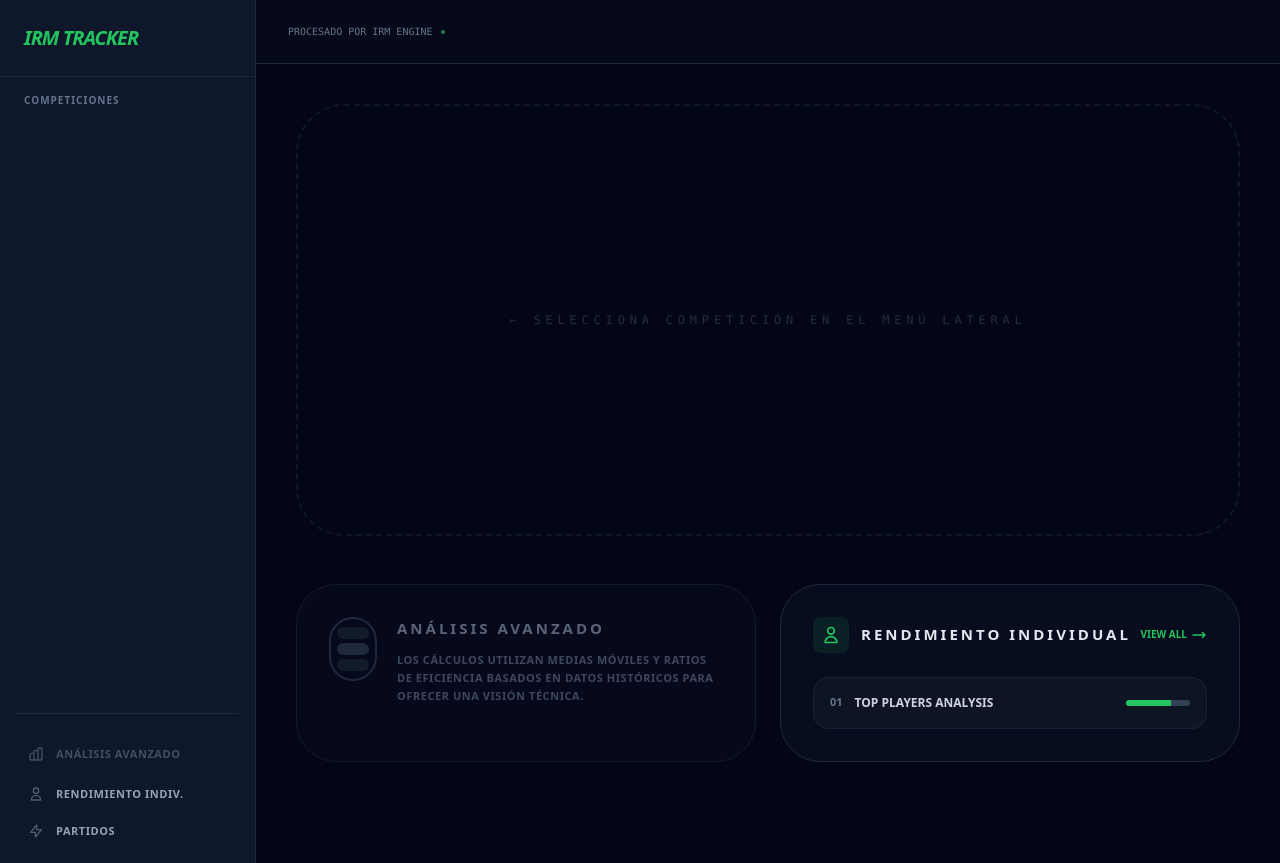
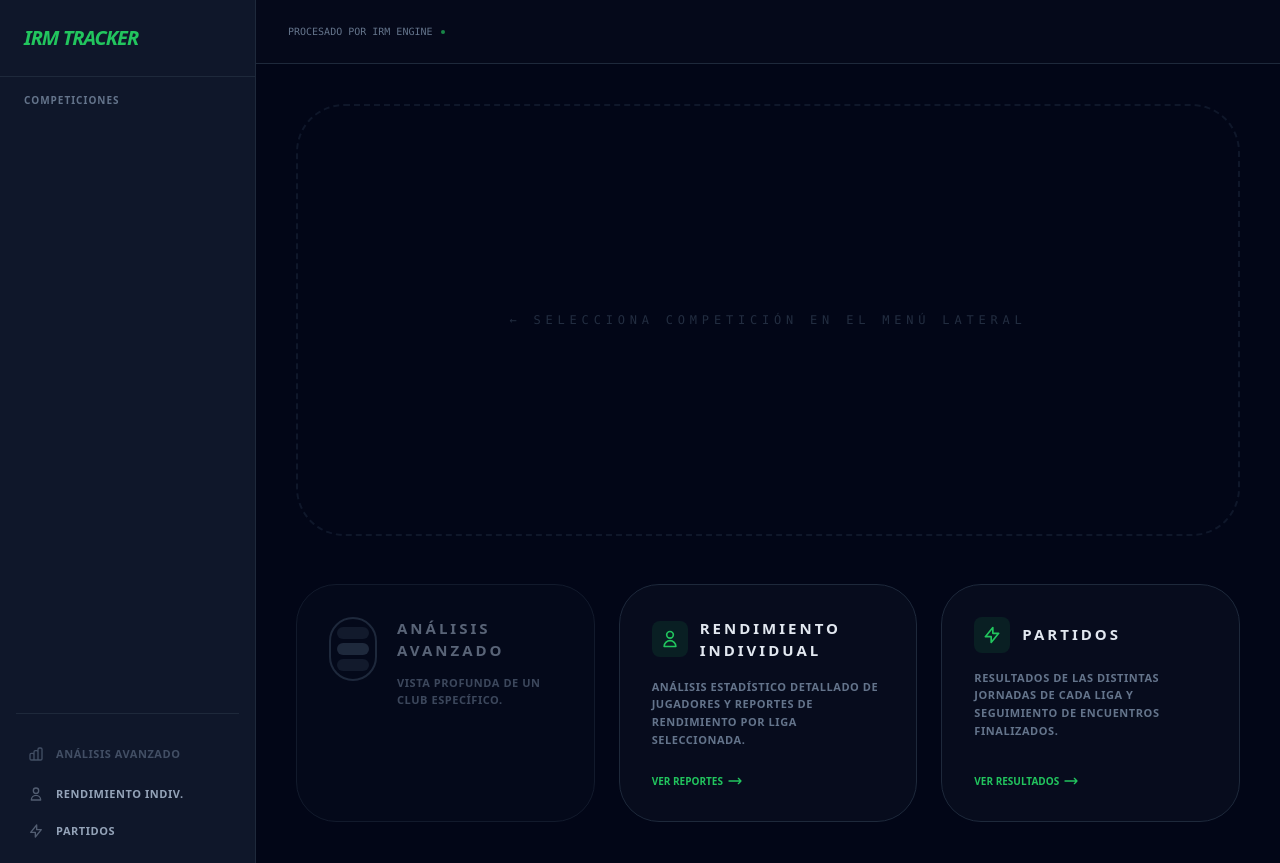
Before and after one commit to IsmaelBrea/irm2526, a Django app: template djangoproject/tracker/templates/tracker/index.html in a window 1280 px wide. Run offline with Django 5.2, Linux system fonts and the light colour scheme; the template is opened without the code that fills it, so the values that code supplies are empty; some libraries are stand-ins or nearby versions.

Commit message:
Añadido en home (index.html) el recuadro de partidos y la conexión con su vista

```diff
--- a/djangoproject/tracker/templates/tracker/index.html
+++ b/djangoproject/tracker/templates/tracker/index.html
@@ -208,9 +208,9 @@
 
 <script src="{% static 'tracker/js/index.js' %}"></script>
 
-<div class="grid grid-cols-1 md:grid-cols-2 gap-6 mt-12 mb-8">
+<div class="grid grid-cols-1 md:grid-cols-3 gap-6 mt-12 mb-8">
 
-    <div class="bg-slate-900/40 border border-slate-800 rounded-[2.5rem] p-8 opacity-60 cursor-not-allowed">
+    <div class="bg-slate-900/40 border border-slate-800 rounded-[2.5rem] p-8 opacity-60 cursor-not-allowed flex flex-col justify-between">
         <div class="flex items-start gap-5">
             <div class="w-12 h-16 border-2 border-slate-700 rounded-full flex flex-col items-center justify-around p-1.5 shrink-0">
                 <div class="w-full h-1/4 bg-slate-800 rounded-full"></div>
@@ -221,20 +221,21 @@
             <div class="space-y-3">
                 <h3 class="text-[15px] font-black text-slate-400 uppercase tracking-[0.2em]">Análisis Avanzado</h3>
                 <p class="text-[11px] text-slate-500 leading-relaxed font-bold uppercase tracking-wider">
-                    Los cálculos utilizan medias móviles y ratios de eficiencia basados en datos históricos para ofrecer una visión técnica.
+                    Vista profunda de un club específico.
                 </p>
             </div>
         </div>
     </div>
 
     <a href="{% url 'tracker:league-detail' %}{% if selected_league %}?league={{ selected_league.id }}{% endif %}"
-       class="group relative bg-slate-900/40 border transition-all duration-300 rounded-[2.5rem] p-8 flex flex-col
+       class="group relative bg-slate-900/40 border transition-all duration-300 rounded-[2.5rem] p-8 flex flex-col justify-between
        {% if request.resolver_match.url_name == 'league-detail' or request.resolver_match.url_name == 'datos-jugador' %} border-green-500/50 bg-green-500/5 {% else %} border-slate-800 hover:border-green-500/30 {% endif %}">
 
-        <div class="flex justify-between items-center mb-6">
+        <div>
+            <div class="flex justify-between items-center mb-4">
                 <div class="flex items-center gap-3">
-                <div class="p-2 bg-green-500/10 rounded-lg">
-                    <svg class="w-5 h-5 text-green-500" fill="none" stroke="currentColor" viewBox="0 0 24 24">
+                    <div class="p-2 bg-green-500/10 rounded-lg text-green-500">
+                        <svg class="w-5 h-5" fill="none" stroke="currentColor" viewBox="0 0 24 24">
                             <path stroke-linecap="round" stroke-linejoin="round" stroke-width="2" d="M16 7a4 4 0 11-8 0 4 4 0 018 0zM12 14a7 7 0 00-7 7h14a7 7 0 00-7-7z"></path>
                         </svg>
                     </div>
@@ -242,22 +243,42 @@
                         Rendimiento Individual
                     </h3>
                 </div>
-            <span class="text-[10px] font-black text-green-500 flex items-center gap-1 group-hover:translate-x-2 transition-transform">
-                VIEW ALL <svg class="w-4 h-4" fill="none" stroke="currentColor" viewBox="0 0 24 24"><path stroke-linecap="round" stroke-linejoin="round" stroke-width="2" d="M17 8l4 4m0 0l-4 4m4-4H3"></path></svg>
-            </span>
+            </div>
+            <p class="text-[11px] text-slate-500 leading-relaxed font-bold uppercase tracking-wider mb-6">
+                Análisis estadístico detallado de jugadores y reportes de rendimiento por liga seleccionada.
+            </p>
         </div>
 
-        <div class="space-y-2">
-            <div class="bg-slate-800/30 p-4 rounded-2xl flex justify-between items-center border border-slate-700/30 group-hover:border-green-500/20 transition-colors">
+        <span class="text-[10px] font-black text-green-500 flex items-center gap-1 group-hover:translate-x-2 transition-transform uppercase">
+            Ver Reportes <svg class="w-4 h-4" fill="none" stroke="currentColor" viewBox="0 0 24 24"><path stroke-linecap="round" stroke-linejoin="round" stroke-width="2" d="M17 8l4 4m0 0l-4 4m4-4H3"></path></svg>
+        </span>
+    </a>
+
+    <a href="{% url 'tracker:partidos' %}{% if selected_league %}?league={{ selected_league.id }}{% endif %}"
+       class="group relative bg-slate-900/40 border transition-all duration-300 rounded-[2.5rem] p-8 flex flex-col justify-between
+       {% if request.resolver_match.url_name == 'partidos' %} border-green-500/50 bg-green-500/5 {% else %} border-slate-800 hover:border-green-500/30 {% endif %}">
+
+        <div>
+            <div class="flex justify-between items-center mb-4">
                 <div class="flex items-center gap-3">
-                    <span class="text-[11px] font-black text-slate-500">01</span>
-                    <span class="text-[12px] font-bold text-slate-300 uppercase">Top Players Analysis</span>
+                    <div class="p-2 bg-green-500/10 rounded-lg text-green-500">
+                        <svg class="w-5 h-5" fill="none" stroke="currentColor" viewBox="0 0 24 24">
+                            <path stroke-linecap="round" stroke-linejoin="round" stroke-width="2" d="M13 10V3L4 14h7v7l9-11h-7z"></path>
+                        </svg>
                     </div>
-                <div class="h-1.5 w-16 bg-slate-700 rounded-full overflow-hidden">
-                    <div class="h-full bg-green-500 w-[70%]"></div>
+                    <h3 class="text-[15px] font-black uppercase tracking-[0.2em] {% if request.resolver_match.url_name == 'partidos' %} text-green-400 {% else %} text-slate-200 {% endif %}">
+                        Partidos
+                    </h3>
                 </div>
             </div>
+            <p class="text-[11px] text-slate-500 leading-relaxed font-bold uppercase tracking-wider mb-6">
+                Resultados de las distintas jornadas de cada liga y seguimiento de encuentros finalizados.
+            </p>
         </div>
+
+        <span class="text-[10px] font-black text-green-500 flex items-center gap-1 group-hover:translate-x-2 transition-transform uppercase">
+            Ver Resultados <svg class="w-4 h-4" fill="none" stroke="currentColor" viewBox="0 0 24 24"><path stroke-linecap="round" stroke-linejoin="round" stroke-width="2" d="M17 8l4 4m0 0l-4 4m4-4H3"></path></svg>
+        </span>
     </a>
 </div>
 {% endblock %}
```
Lines whose indentation alone changed are shown as unchanged.
